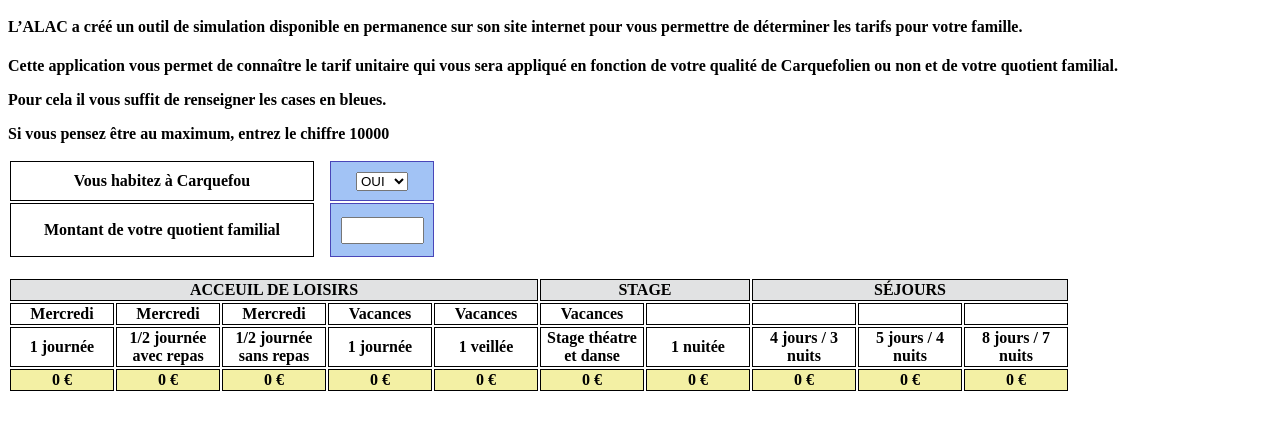
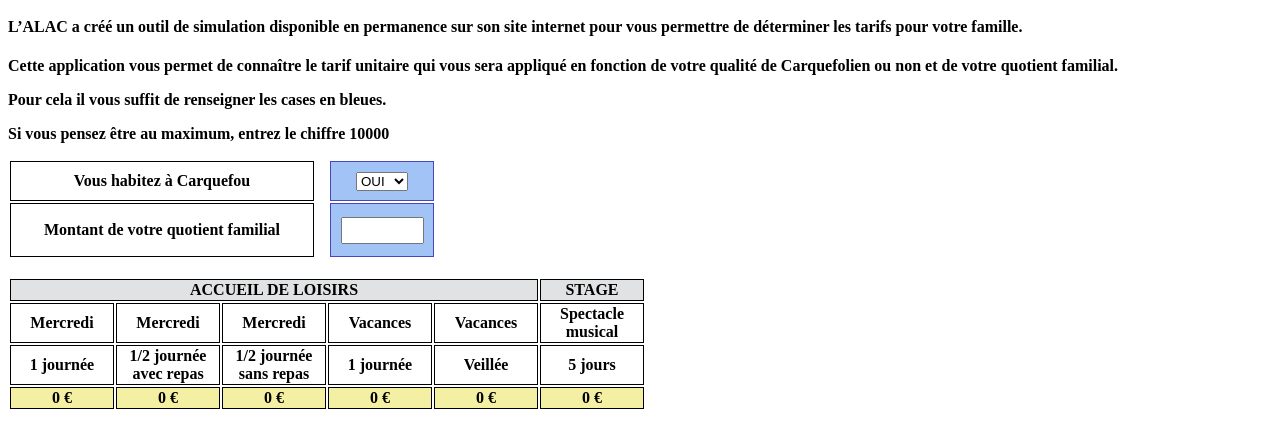
Before and after one commit to cguerin14/simulateur, a plain HTML site: page index.html in a window 1280 px wide. Shown: the part 101-548 px from the top of the page. Drawn offline with nearby package versions, Linux system fonts and the light colour scheme.

Commit message:
Add condition on header + Adjust params

```diff
--- a/index.html
+++ b/index.html
@@ -83,8 +83,10 @@
         $.get('params.json', function (res) {
             let cellsToSkip = 0;
             $.each(res['sections'], function (index, section) {
-                const header = cell(section['colonnes'].length, section['titre'], greyColor);
-                $('#headerRow').append(header);
+                if (section['colonnes'].length > 0) {
+                    const header = cell(section['colonnes'].length, section['titre'], greyColor);
+                    $('#headerRow').append(header);
+                }
                 $.each(section['colonnes'], function (index, colonne) {
                     const title = cell(1, colonne['titre'], whiteColor);
                     const descriptive = cell(1, colonne['descriptif'], whiteColor);
--- a/params.json
+++ b/params.json
@@ -5,7 +5,7 @@
   },
   "sections": {
     "accueil_de_loisirs": {
-      "titre": "ACCEUIL DE LOISIRS",
+      "titre": "ACCUEIL DE LOISIRS",
       "colonnes": [
         {
           "titre": "Mercredi",
@@ -41,7 +41,7 @@
         },
         {
           "titre": "Vacances",
-          "descriptif": "1 veillée",
+          "descriptif": "Veillée",
           "nombre_de_jours": "1",
           "majoration_hors_commune": "0",
           "part_fixe": "0",
@@ -53,50 +53,19 @@
       "titre": "STAGE",
       "colonnes": [
         {
-          "titre": "Vacances",
-          "descriptif": "Stage théatre et danse",
+          "titre": "Spectacle musical",
+          "descriptif": "5 jours",
           "nombre_de_jours": "5",
           "majoration_hors_commune": "11",
-          "part_fixe": "2.6",
-          "taux_d_effort": "1.9"
-        },
-        {
-          "titre": "",
-          "descriptif": "1 nuitée",
-          "nombre_de_jours": "1",
-          "majoration_hors_commune": "0",
-          "part_fixe": "0",
-          "taux_d_effort": "1.2"
+          "part_fixe": "6.25",
+          "taux_d_effort": "2.35"
         }
       ]
     },
     "sejours": {
       "titre": "SÉJOURS",
       "colonnes": [
-        {
-          "titre": "",
-          "descriptif": "4 jours / 3 nuits",
-          "nombre_de_jours": "4",
-          "majoration_hors_commune": "11",
-          "part_fixe": "0",
-          "taux_d_effort": "3.340"
-        },
-        {
-          "titre": "",
-          "descriptif": "5 jours / 4 nuits",
-          "nombre_de_jours": "5",
-          "majoration_hors_commune": "11",
-          "part_fixe": "0",
-          "taux_d_effort": "3.340"
-        },
-        {
-          "titre": "",
-          "descriptif": "8 jours / 7 nuits",
-          "nombre_de_jours": "8",
-          "majoration_hors_commune": "11",
-          "part_fixe": "0",
-          "taux_d_effort": "3.340"
-        }
+
       ]
     }
   }
```
